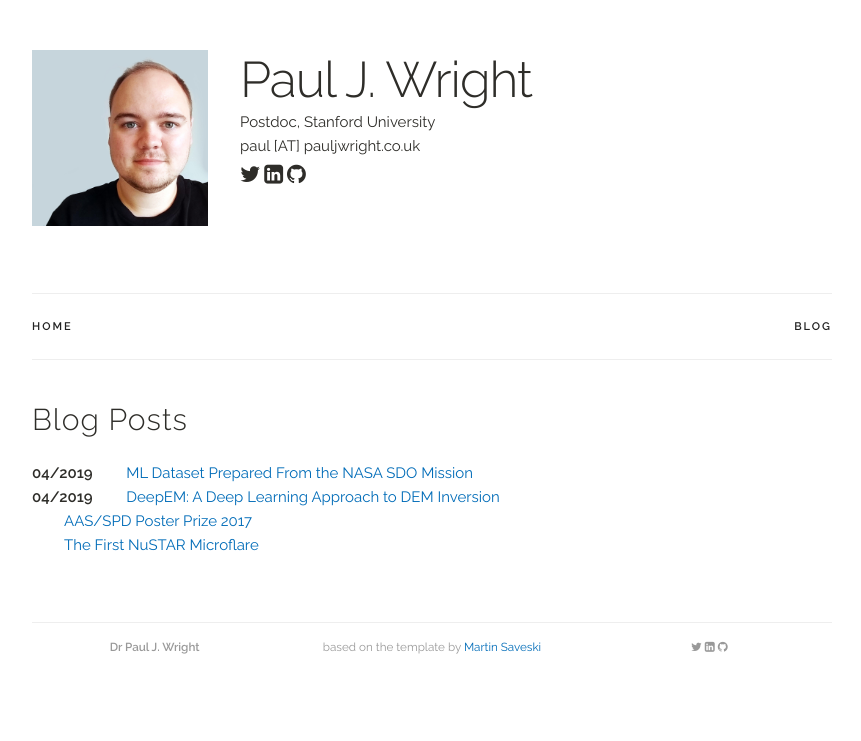
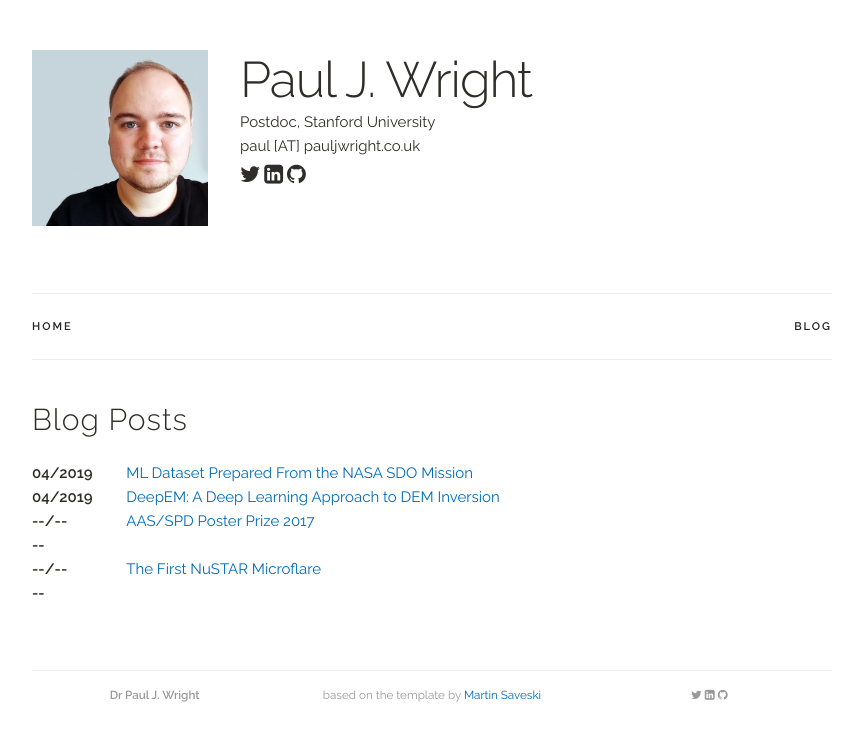
Before and after one commit to rookie0o9/rookie0o9.github.io, a Jekyll site: the page built from blog.html, in a window 1280 px wide. Shown: the top 741 px of the page, without its empty margins (208-1069 px from the left). Built offline with Jekyll 4.4.1, drawn with Linux system fonts in a browser that asks for light colours.

```diff
--- a/_data/blog.yaml
+++ b/_data/blog.yaml
@@ -11,10 +11,10 @@ blog:
 
 - title: "AAS/SPD Poster Prize 2017"
   #subtitle: "A life of constant travel"
-  date: " " #date: "04/2019"
+  date: "--/----" #date: "04/2019"
   url: "/projects/2017_SPDPosterPrize"
 
 - title: "The First NuSTAR Microflare"
   #subtitle: "A life of constant travel"
-  date: " " #date: "04/2019"
+  date: "--/----" #date: "04/2019"
   url: "/projects/2017_NuSTARMicroflare"
```
